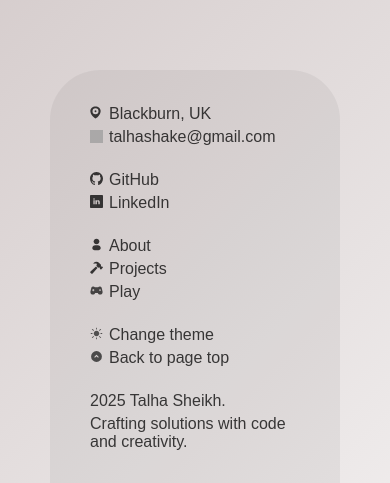
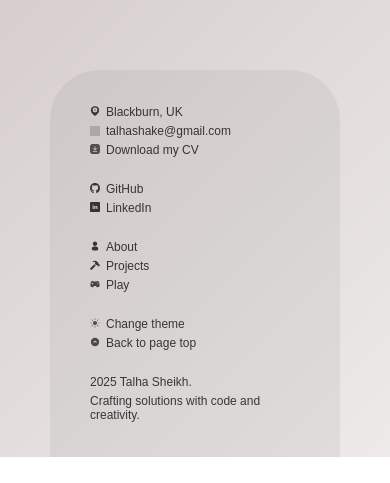
Before and after one commit to talhashayk/portfolio, a React (Create React App) app: page / in a window 390 px wide. Shown: the part 1469-1952 px from the top of the page. After the commit the page ends 1926 px from the top, so only its background shows below. Built offline with nearby package versions, Linux system fonts and the light colour scheme; no server answers; grey boxes are pictures that could not be loaded; a web font is replaced by a local one.

Commit message:
modify component structure, open maps for location, add option to download cv

```diff
--- a/src/App.js
+++ b/src/App.js
@@ -2,12 +2,7 @@ import React, { useState, useEffect } from "react";
 
 import "./App.scss";
 
-import TimeSlits from "./components/TimeSlits/TimeSlits";
-import NavBar from "./components/NavBar/NavBar";
-import Headline from "./components/Headline/Headline";
-import ImageCarousel from "./components/ImageCarousel/ImageCarousel";
-import Bio from "./components/Bio/Bio";
-import Contact from "./components/Contact/Contact";
+import About from "./components/About/About";
 import Projects from "./components/Projects/Projects";
 import Footer from "./components/Footer/Footer";
 
@@ -25,24 +20,12 @@ function App() {
 
 	return (
 		<div className="App">
-			<NavBar
+			<About
+				isDarkMode={isDarkMode}
+				toggleDarkMode={toggleDarkMode}
 				setActiveSection={setActiveSection}
 				activeSection={activeSection}
 			/>
-			<TimeSlits
-				isDarkMode={isDarkMode}
-				toggleDarkMode={toggleDarkMode}
-			/>
-			<div className="main-content">
-				<Headline />
-				<Bio />
-			</div>
-			<ImageCarousel />
-			<div className="main-content">
-				{activeSection === "Contact" && (
-					<Contact setActiveSection={setActiveSection} />
-				)}
-			</div>
 			<Projects />
 			<Footer isDarkMode={isDarkMode} toggleDarkMode={toggleDarkMode} />
 		</div>
--- /dev/null
+++ b/src/components/About/About.js
@@ -0,0 +1,40 @@
+import React from "react";
+
+import TimeSlits from "../TimeSlits/TimeSlits";
+import NavBar from "../NavBar/NavBar";
+import Headline from "../Headline/Headline";
+import ImageCarousel from "../ImageCarousel/ImageCarousel";
+import Bio from "../Bio/Bio";
+import Contact from "../Contact/Contact";
+
+const About = ({
+	isDarkMode,
+	toggleDarkMode,
+	setActiveSection,
+	activeSection,
+}) => {
+	return (
+		<div id="top">
+			<NavBar
+				setActiveSection={setActiveSection}
+				activeSection={activeSection}
+			/>
+			<TimeSlits
+				isDarkMode={isDarkMode}
+				toggleDarkMode={toggleDarkMode}
+			/>
+			<div className="main-content">
+				<Headline />
+				<Bio />
+			</div>
+			<ImageCarousel />
+			<div className="main-content">
+				{activeSection === "Contact" && (
+					<Contact setActiveSection={setActiveSection} />
+				)}
+			</div>
+		</div>
+	);
+};
+
+export default About;
--- a/src/components/Footer/Footer.js
+++ b/src/components/Footer/Footer.js
@@ -4,6 +4,7 @@ import "./Footer.scss";
 
 import locationIcon from "../../assets/location.svg";
 import mailIcon from "../../assets/mail.svg";
+import downloadIcon from "../../assets/download.svg";
 import linkedinIcon from "../../assets/linkedin.svg";
 import githubIcon from "../../assets/github.svg";
 import profileIcon from "../../assets/profile.svg";
@@ -22,14 +23,18 @@ const Footer = ({ isDarkMode, toggleDarkMode }) => {
 		<footer className="footer">
 			<div className="footer-content">
 				<div className="contact-info">
-					<p className="location">
+					<a
+						href="https://www.google.com/maps?q=Blackburn,Lancashire,UK"
+						target="_blank"
+						rel="noopener noreferrer"
+					>
 						<img
 							src={locationIcon}
 							alt={"Location"}
 							className="icon location-icon"
 						/>
 						Blackburn, UK
-					</p>
+					</a>
 					<a href="mailto:talha@example.com">
 						<img
 							src={mailIcon}
@@ -37,6 +42,19 @@ const Footer = ({ isDarkMode, toggleDarkMode }) => {
 							className="icon mail-icon"
 						/>
 						talhashake@gmail.com
+					</a>
+					<a
+						href="/talha-cv.pdf"
+						download="talha-cv.pdf"
+						target="_blank"
+						rel="noopener noreferrer"
+					>
+						<img
+							src={downloadIcon}
+							alt={"CV"}
+							className="icon download-icon"
+						/>
+						Download my CV
 					</a>
 				</div>
 				<div className="social-links">
@@ -62,7 +80,7 @@ const Footer = ({ isDarkMode, toggleDarkMode }) => {
 					</a>
 				</div>
 				<nav className="footer-nav">
-					<a href="#About">
+					<a href="#top">
 						<img src={profileIcon} alt={"About"} className="icon" />
 						About
 					</a>
@@ -74,7 +92,7 @@ const Footer = ({ isDarkMode, toggleDarkMode }) => {
 						/>
 						Projects
 					</a>
-					<a href="#Play">
+					<a href="#top">
 						<img src={playIcon} alt={"Play"} className="icon" />
 						Play
 					</a>
--- a/src/components/Footer/Footer.scss
+++ b/src/components/Footer/Footer.scss
@@ -35,6 +35,10 @@ body.dark-mode {
   margin: 0 50px 0;
   border-radius: 50px 50px 0 0;
   font-family: "Futura", sans-serif;
+
+  @media only screen and (max-width: 600px) {
+    font-size: 12px;
+  }
 }
 
 .footer-content {
@@ -46,10 +50,6 @@ body.dark-mode {
   @media only screen and (max-width: 600px) {
     flex-direction: column;
   }
-}
-
-.location {
-  margin: 0;
 }
 
 .contact-info {
@@ -87,15 +87,36 @@ body.dark-mode {
   height: 13px;
   width: 13px;
   margin-right: 6px;
+
+  @media only screen and (max-width: 600px) {
+    height: 10px;
+    width: 10px;
+  }
 }
 
 .location-icon {
   height: 15px;
   width: 15px;
-  margin-bottom: -1px;
-  margin-left: -2px;
+  margin: 0 5px -1px -1px;
+
+  @media only screen and (max-width: 600px) {
+    height: 12px;
+    width: 12px;
+    margin: 0 5px -1px -1px;
+  }
 }
 
 .mail-icon {
   margin-bottom: -1px;
 }
+
+.download-icon {
+  height: 14px;
+  width: 14px;
+  margin: 0 5px -1px -1px;
+
+  @media only screen and (max-width: 600px) {
+    height: 12px;
+    width: 12px;
+  }
+}
```
Also changed, not shown: src/assets/download.svg (added), 1 other file (tests, documents, lock files or other folders).
